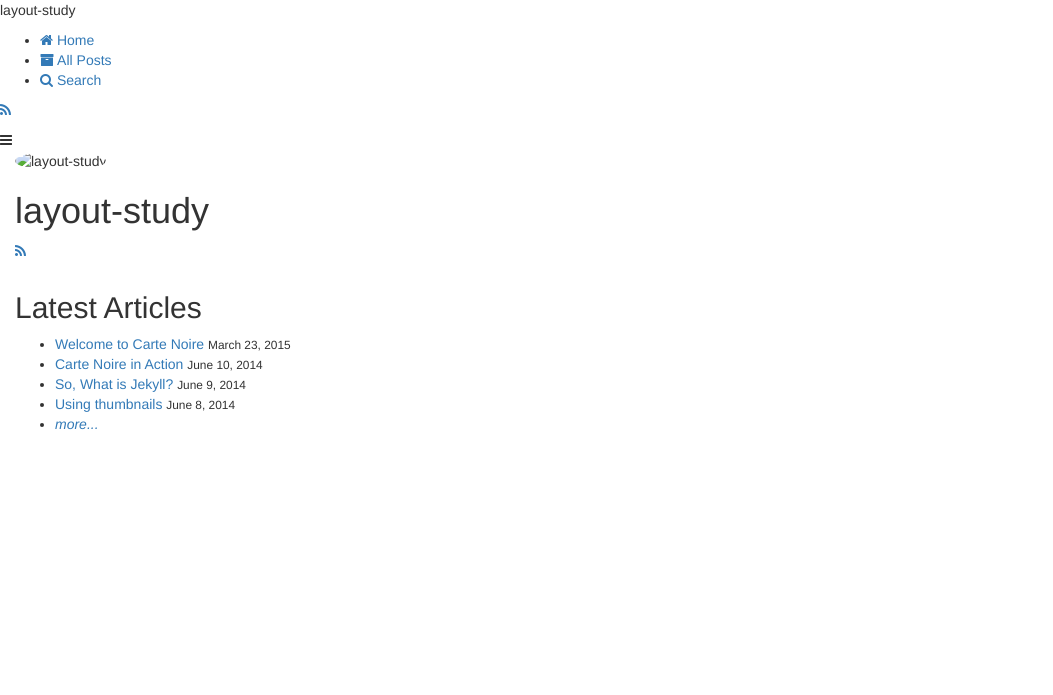
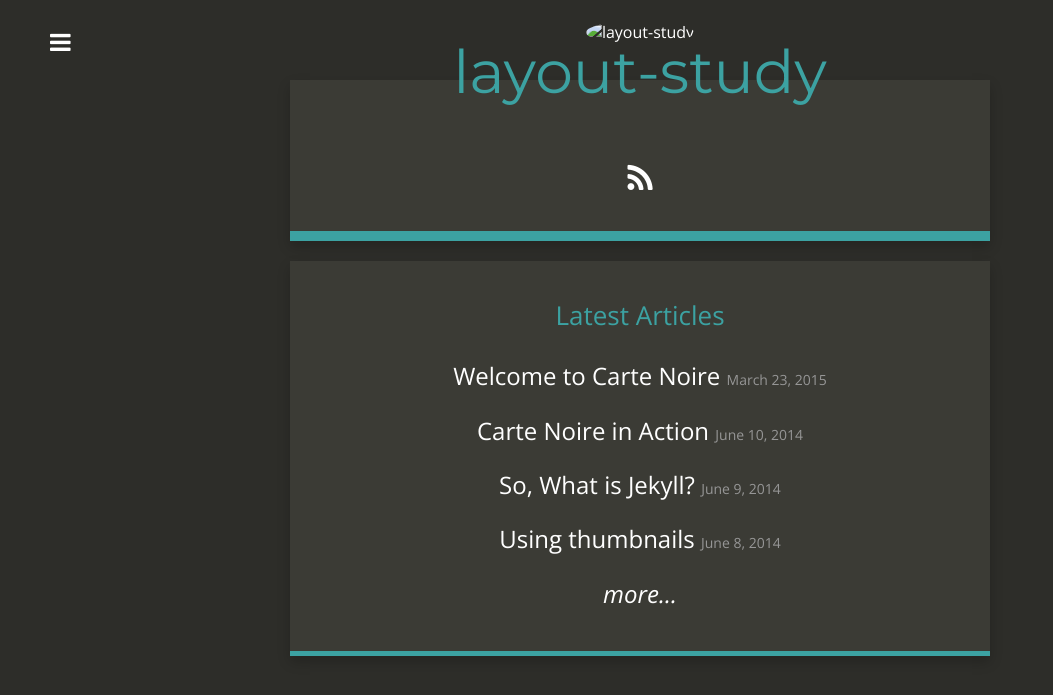
Before and after one commit to jackieliutao/layout-study, a Jekyll site: the page built from index.html, in a window 1280 px wide. Shown: the top 695 px of the page, without its empty margins (0-1053 px from the left). Built offline with Jekyll 4.4.1, drawn with Linux system fonts in a browser that asks for light colours; nearby versions of some CDN libraries.

Commit message:
Update head.html

```diff
--- a/_includes/head.html
+++ b/_includes/head.html
@@ -6,9 +6,9 @@
 
 <link rel="stylesheet" href="//netdna.bootstrapcdn.com/bootstrap/3.1.1/css/bootstrap.min.css">
 <link rel="stylesheet" href="//maxcdn.bootstrapcdn.com/font-awesome/4.7.0/css/font-awesome.min.css">
-<link rel="stylesheet" type="text/css" media="all" href="https://jackieliutao.github.io/layout-study/layout-study/css/style.css" />
-<link rel="stylesheet" type="text/css" media="all" href="https://jackieliutao.github.io/layout-study/layout-study/css/jquery.mmenu.all.css" />
-<link rel="stylesheet" href="https://jackieliutao.github.io/layout-study/layout-study/css/highlightjs.piperita.css">
+<link rel="stylesheet" type="text/css" media="all" href="css/style.css" />
+<link rel="stylesheet" type="text/css" media="all" href="css/jquery.mmenu.all.css" />
+<link rel="stylesheet" href="css/highlightjs.piperita.css">
 
 <!-- Favicons generated at http://realfavicongenerator.net/ -->
 <link rel="apple-touch-icon" sizes="57x57" href="layout-study/favicons/apple-touch-icon-57x57.png">
```
